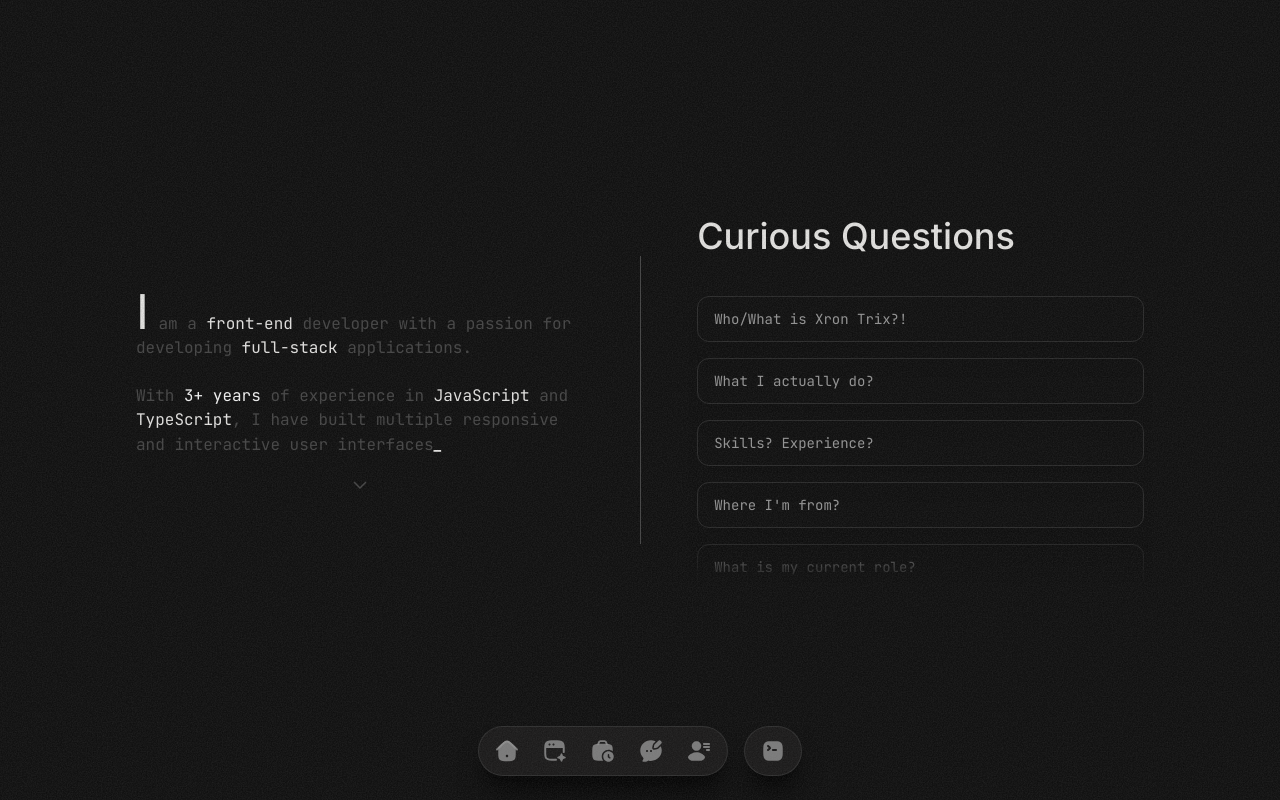
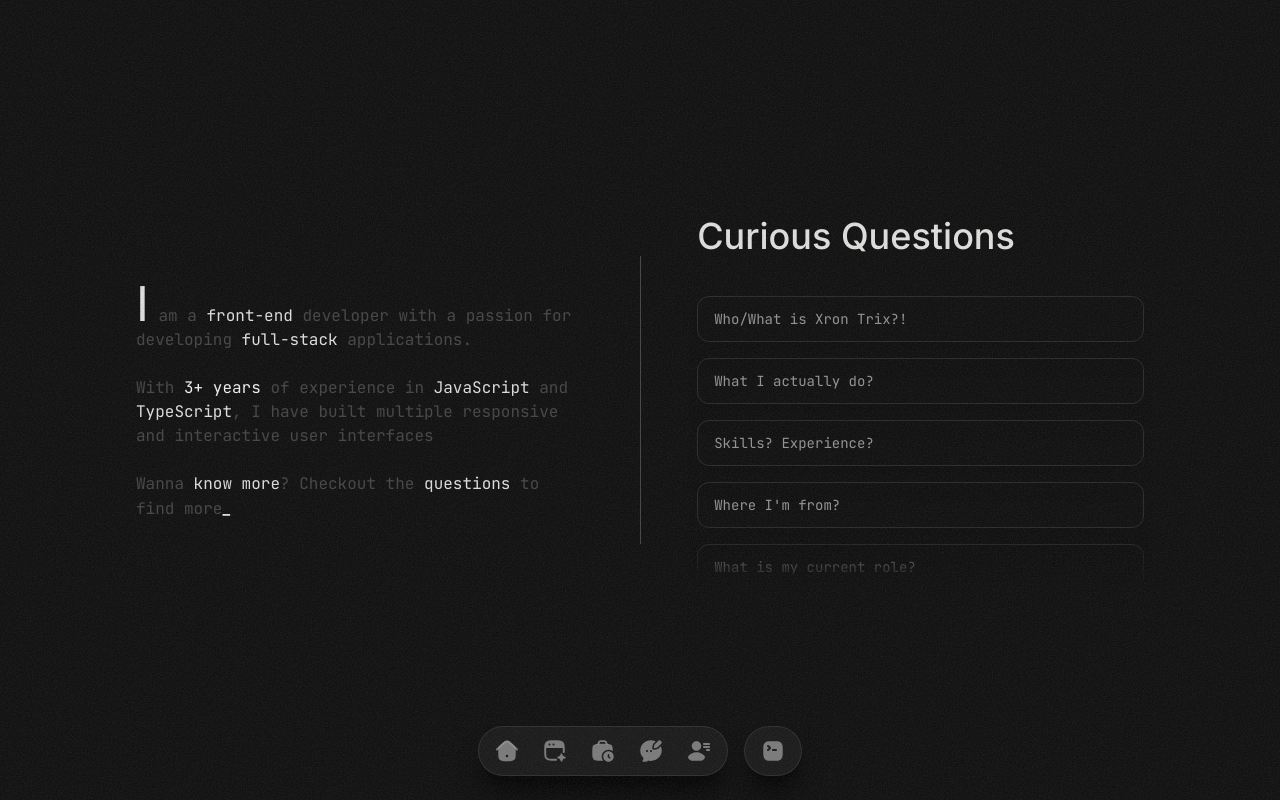
Before and after one commit to XronTrix10/Portfolio-V3, a Next.js app: page /home in a window 1280 px wide. Built offline with nearby package versions, Linux system fonts and the light colour scheme.

Commit message:
minor article change in hero section

```diff
--- a/src/app/(navgroup)/home/page.tsx
+++ b/src/app/(navgroup)/home/page.tsx
@@ -2,7 +2,6 @@ import type { JSX } from "react";
 import Link from "next/link";
 
 import Divider from "@/components/ui/divider";
-import DownArrow from "@/assets/icons/down-arrow";
 import BlinkingCursor from "@/components/ui/blinking-cursor";
 import Question from "@/components/question";
 import { questions } from "@/lib/constants/questions.const";
@@ -27,18 +26,13 @@ const page = (): JSX.Element => {
           <span className="text-light"> JavaScript</span> and{" "}
           <span className="text-light"> TypeScript</span>, I have built multiple
           responsive and interactive user interfaces
+        </article>
+
+        <article className="mt-6">
+          Wanna <span className="text-light">know more</span>? Checkout the{" "}
+          <span className="text-light">questions</span> to find more
           <BlinkingCursor text="_" className="font-bold" />
         </article>
-
-        <div className="self-center p-4 duration-200 hover:text-light-gray">
-          <DownArrow />
-        </div>
-
-        {/* <article>
-          and <span className="text-light"> Next.js</span>, and am familiar with{" "}
-          <span className="text-light"> Tailwind CSS</span> and{" "}
-          <span className="text-light"> CSS Modules</span>.
-        </article> */}
       </div>
 
       <Divider direction="vertical" className="h-72 self-center 2xl:h-96" />
@@ -49,7 +43,6 @@ const page = (): JSX.Element => {
         </h3>
 
         <div className="relative mt-10">
-          {/* <div className="absolute inset-x-0 top-0 h-12 bg-gradient-to-b from-dark to-transparent" /> */}
           <ol className="flex max-h-72 flex-col gap-y-4 overflow-y-auto px-2 pb-12 text-light-gray 2xl:max-h-80">
             {questions.map((question, index) => (
               // eslint-disable-next-line react/no-array-index-key
```
